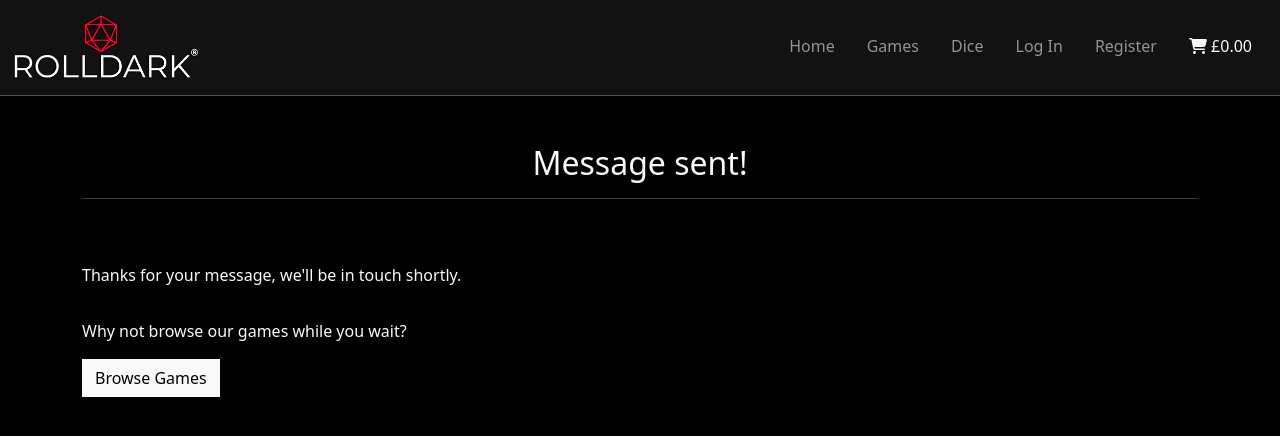
After one commit to BenMilesRocks/4-rolldark-v2, a Django app: template home/templates/home/message_sent.html in a window 1280 px wide. The commit adds this page. Shown: the top 436 px of the page. Run offline with Django 5.2, Linux system fonts and the light colour scheme; the template is opened without the code that fills it, so the values that code supplies are empty; some libraries are stand-ins or nearby versions.

Commit message:
adds message_sent.html

```diff
--- a/home/templates/home/contact_us.html
+++ b/home/templates/home/contact_us.html
@@ -22,6 +22,7 @@
 
                         <input type="hidden" name="access_key" value="c18c600b-f9d3-444b-9515-535a40f2caea">
                         <input type="checkbox" name="botcheck" class="hidden" style="display: none;">
+                        <input type="hidden" name="redirect" value="{% url 'home' %}">
 
                         <div class="input-group mb-3">
                             <input type="text" class="form-control" aria-label="Full Name" id="full-name" required
--- /dev/null
+++ b/home/templates/home/message_sent.html
@@ -0,0 +1,31 @@
+{% extends "base.html" %}
+{% load static %}
+
+{% block content %}
+
+    <div class="container text-light mt-5">
+
+        <div class="row">
+            <div class="col text-center">
+                <h2>Message sent!</h2>
+                <hr>
+            </div>
+        </div>
+
+        <div class="row mt-5">
+            <div class="col">
+                <p>Thanks for your message, we'll be in touch shortly.</p>
+            </div>
+        </div>
+
+        <div class="row mt-3">
+            <div class="col">
+                <p>Why not browse our games while you wait?</p>
+                <a href="{% url 'games' %}" class="btn btn-light rounded-0">Browse Games</a>
+            </div>
+        </div>
+
+
+    </div>
+
+{% endblock %}
```
